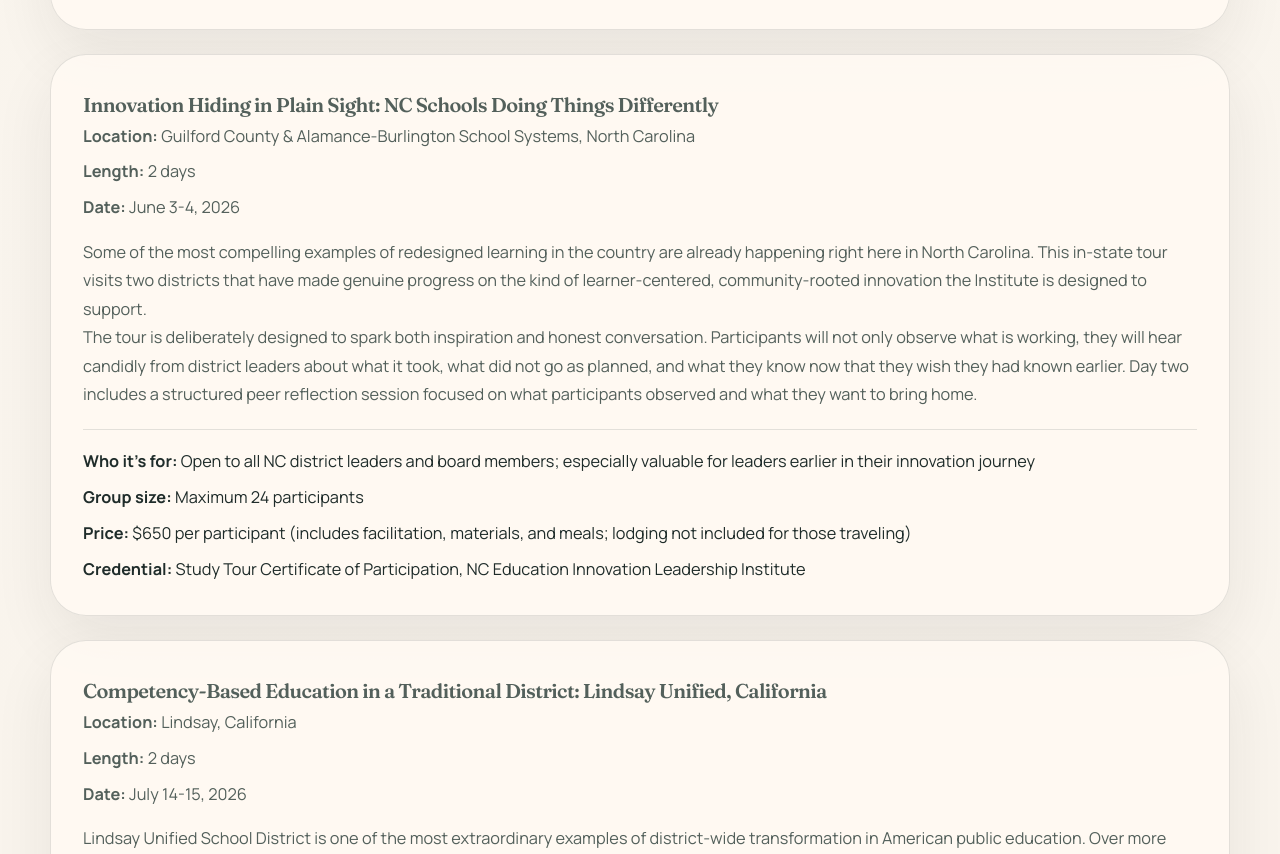
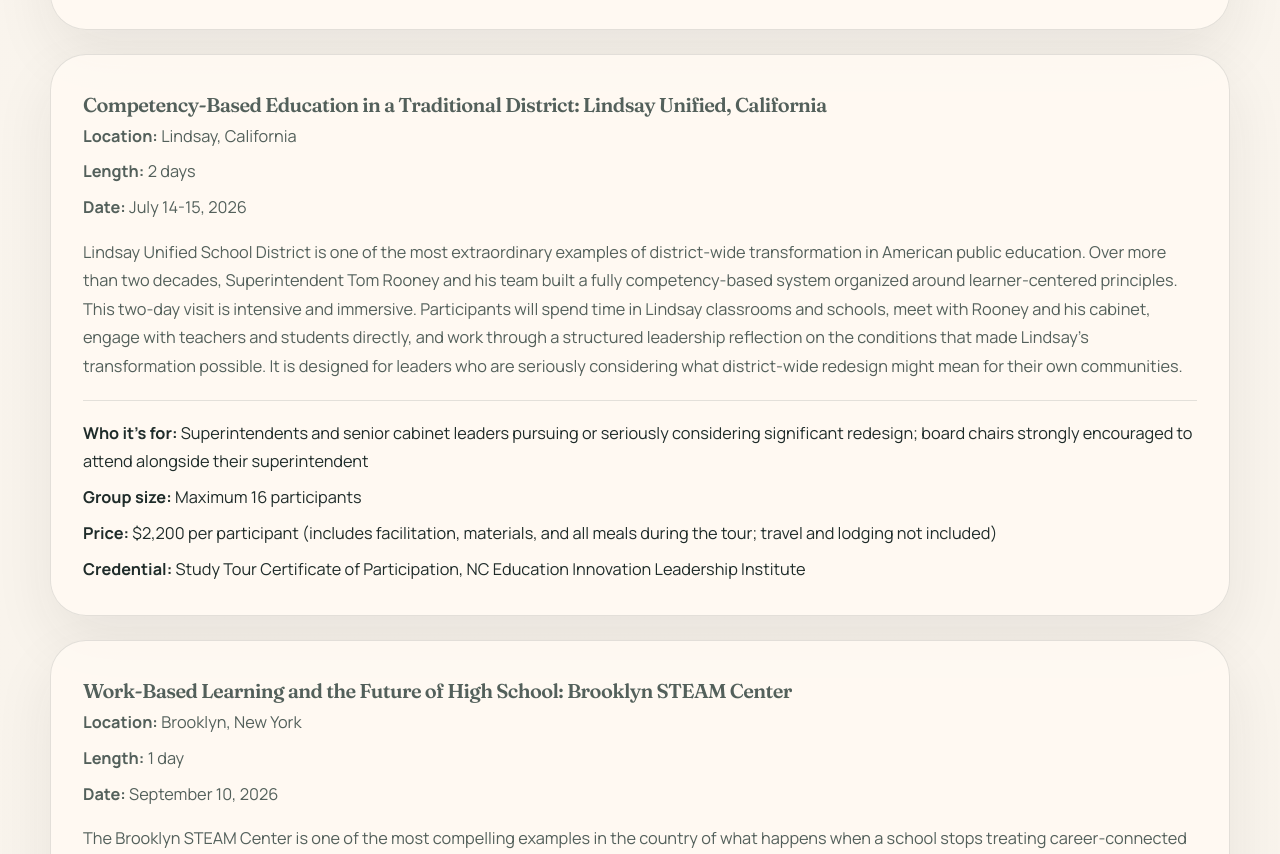
Before and after one commit to erummo4/MockUp-NC-DLI, a website: page pages/inspiration-visits.html in a window 1280 px wide. Shown: the part 3733-4587 px from the top of the page. Drawn offline with Linux system fonts and the light colour scheme.

Commit message:
Update 4.0

```diff
--- a/pages/inspiration-visits.html
+++ b/pages/inspiration-visits.html
@@ -176,34 +176,6 @@
               </div>
             </article>
 
-            <article class="lab-card">
-              <p class="lab-kicker">Innovation Hiding in Plain Sight: NC Schools Doing Things Differently</p>
-              <div class="lab-meta">
-                <p><strong>Location:</strong> Guilford County &amp; Alamance-Burlington School Systems, North Carolina</p>
-                <p><strong>Length:</strong> 2 days</p>
-                <p><strong>Date:</strong> June 3-4, 2026</p>
-              </div>
-              <p>
-                Some of the most compelling examples of redesigned learning in the country are
-                already happening right here in North Carolina. This in-state tour visits two
-                districts that have made genuine progress on the kind of learner-centered,
-                community-rooted innovation the Institute is designed to support.
-              </p>
-              <p>
-                The tour is deliberately designed to spark both inspiration and honest conversation.
-                Participants will not only observe what is working, they will hear candidly from
-                district leaders about what it took, what did not go as planned, and what they know
-                now that they wish they had known earlier. Day two includes a structured peer
-                reflection session focused on what participants observed and what they want to bring
-                home.
-              </p>
-              <div class="lab-outcomes">
-                <p><strong>Who it's for:</strong> Open to all NC district leaders and board members; especially valuable for leaders earlier in their innovation journey</p>
-                <p><strong>Group size:</strong> Maximum 24 participants</p>
-                <p><strong>Price:</strong> $650 per participant (includes facilitation, materials, and meals; lodging not included for those traveling)</p>
-                <p><strong>Credential:</strong> Study Tour Certificate of Participation, NC Education Innovation Leadership Institute</p>
-              </div>
-            </article>
 
             <article class="lab-card">
               <p class="lab-kicker">Competency-Based Education in a Traditional District: Lindsay Unified, California</p>
```
